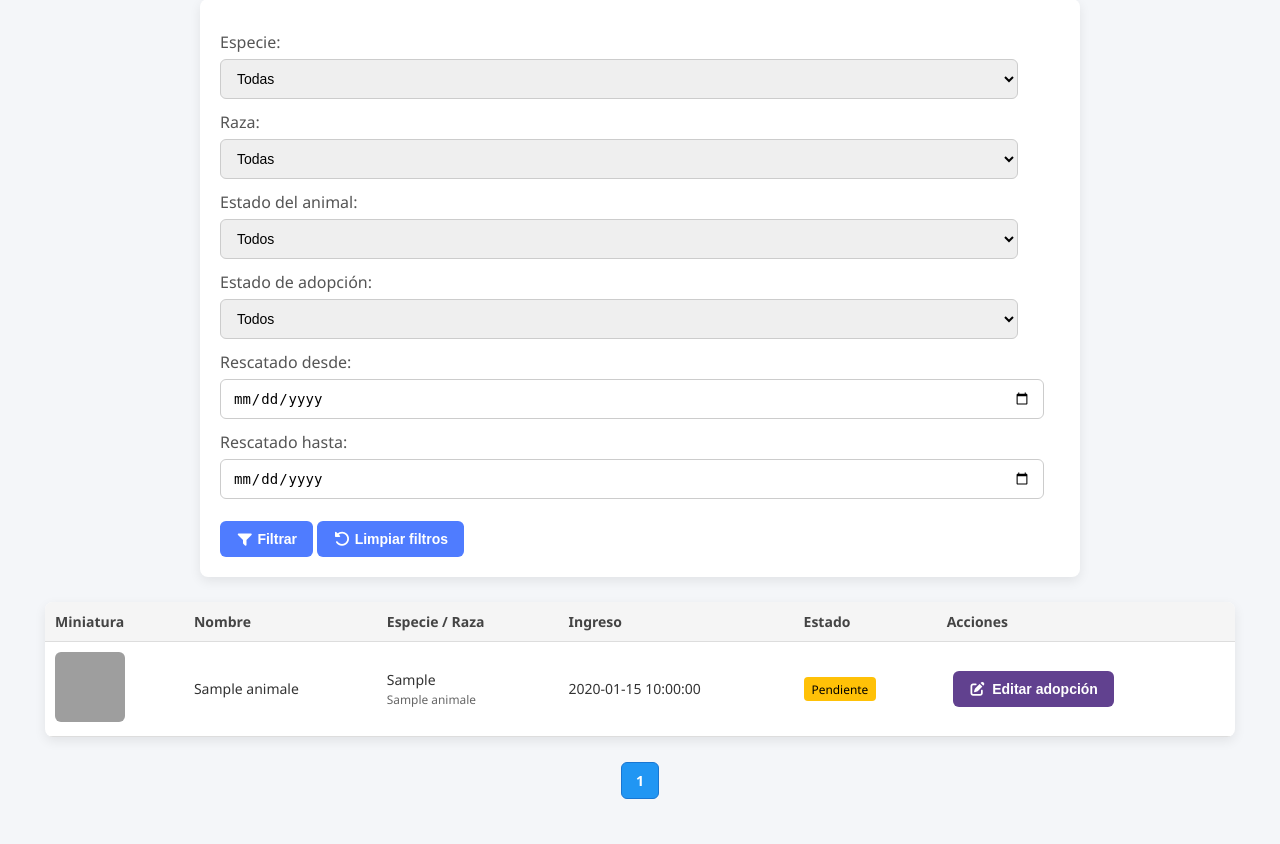
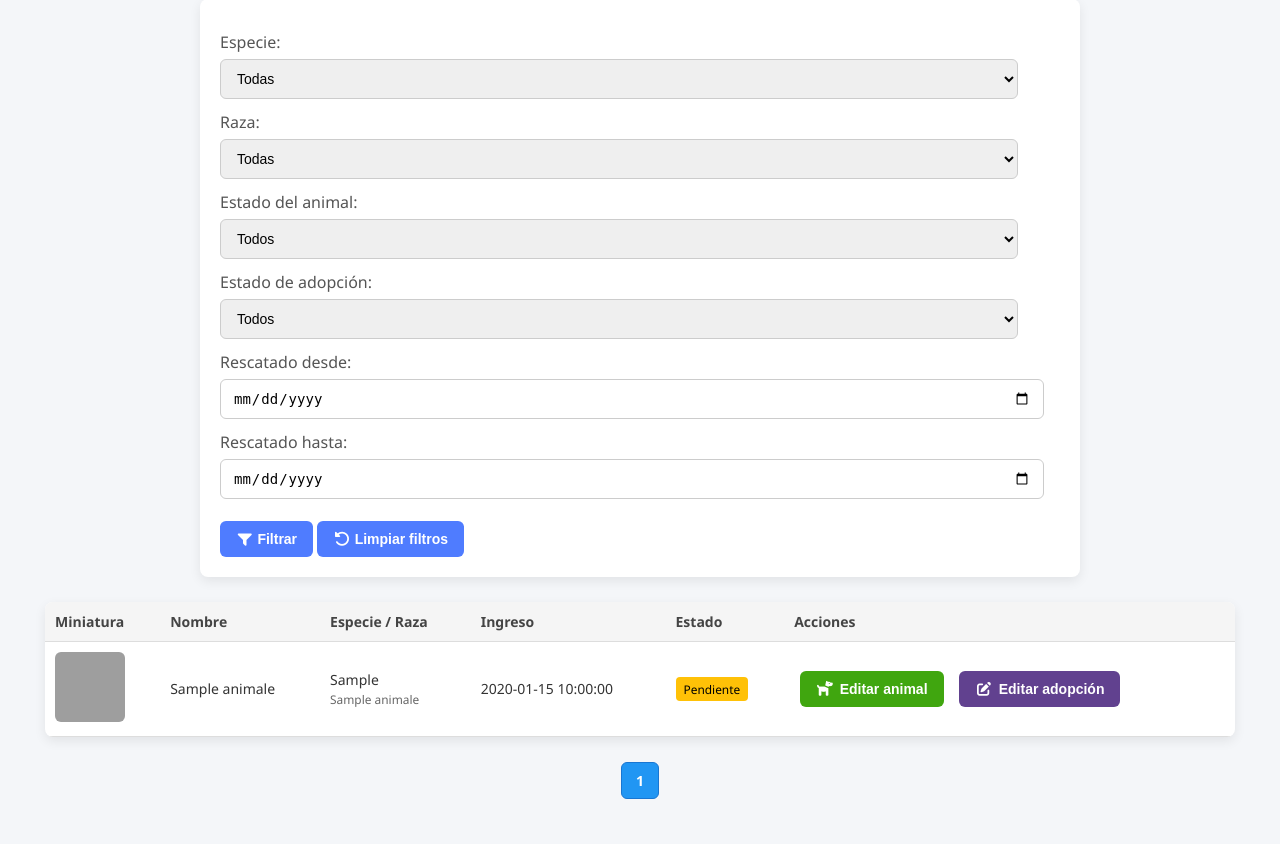
Before and after one commit to fsricard/El_Arca_de_Noemi, a PHP site: page /admin/sistema_adopciones_listado.php in a window 1280 px wide. Shown: the part 237-1081 px from the top of the page. Run offline with PHP 8.4, Linux system fonts and the light colour scheme; the visitor is signed in with stand-in values (Sample User, id 1); tables that the repository leaves empty or names only in its code hold one stand-in row (values such as "Sample post"); data that the repository does not hold is empty; a stand-in replaces the project's code that opens the database connection; some libraries are stand-ins or nearby versions; grey boxes are pictures that could not be loaded.

Commit message:
Muevo el submódulo "Adopciones listado" al menú "Adopciones" del BackEnd.

```diff
--- a/admin/sistema_adopciones_listado.php
+++ b/admin/sistema_adopciones_listado.php
@@ -268,17 +268,31 @@ include('includes/header.php');
 
                             <!-- ACCIONES -->
                             <td>
+
+                                <!-- EDITAR ANIMAL (siempre disponible) -->
+                                <button class="btn btn-success"
+                                        onclick="window.location='sistema_adopciones_editar_animales.php?id=<?= $animal['id'] ?>'">
+                                    <i class="fa-solid fa-dog"></i> Editar animal
+                                </button>
+
                                 <?php if ($animal['id_adopcion']): ?>
+
+                                    <!-- EDITAR ADOPCIÓN -->
                                     <button class="btn btn-warning"
                                             onclick="window.location='sistema_adopciones_editar_adoptante.php?id=<?= $animal['id_adopcion'] ?>'">
                                         <i class="fa-solid fa-pen-to-square"></i> Editar adopción
                                     </button>
+
                                 <?php else: ?>
-                                    <button class="btn btn-success"
+
+                                    <!-- CREAR ADOPCIÓN -->
+                                    <button class="btn update-user"
                                             onclick="window.location='sistema_adopciones_crear.php?id_animal=<?= $animal['id'] ?>'">
                                         <i class="fa-solid fa-heart"></i> Crear adopción
                                     </button>
+
                                 <?php endif; ?>
+
                             </td>
 
                         </tr>
--- a/config/funciones.php
+++ b/config/funciones.php
@@ -25,7 +25,6 @@ function tituloPagina($pagina) {
         'contacto_intro'                            => 'Invocación al contacto',
         'noemi_bichillos'                           => 'Gestión de los bichillos de Noemí',
         'tablas_de_datos'                           => 'Tablas de la base de datos',
-        'adopciones_editar'                         => 'Editar adopción',
         'noemi_dice_listado'                        => 'Listado de las frases de Noemí',
         'adopciones_listado'                        => 'Listado de adopciones',
         'tablas_de_datos_ver'                       => 'Contenido de la tabla de la base datos',
@@ -38,6 +37,7 @@ function tituloPagina($pagina) {
         'adopciones_incluir_animal'                 => 'Gestión de Adopciones',
         'sistema_adopciones_iniciar'                => 'Iniciar nueva adopción',
         'sistema_adopciones_por_adoptante'          => 'Adopciones por adoptante',
+        'sistema_adopciones_editar_animales'        => 'Editar animal en adopción',
         'sistema_adopciones_editar_adoptante'       => 'Edición de adoptantes',
         'sistema_adopciones_listado_adoptantes'     => 'Listado de adoptantes'
     ];
```
Also changed, not shown: admin/sistema_adopciones_editar_animales.php (renamed from admin/adopciones_editar.php, +4 -4 lines).
